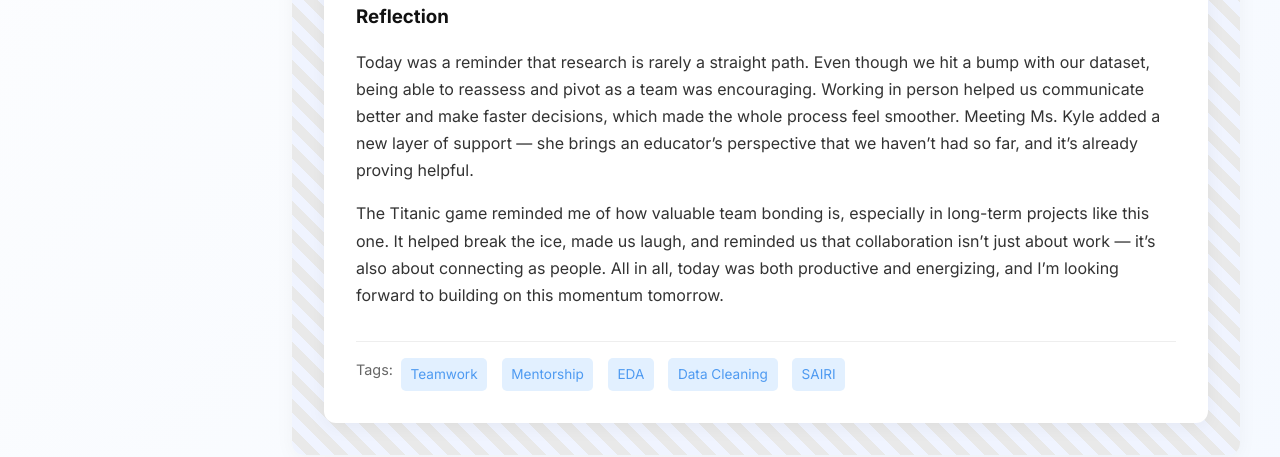
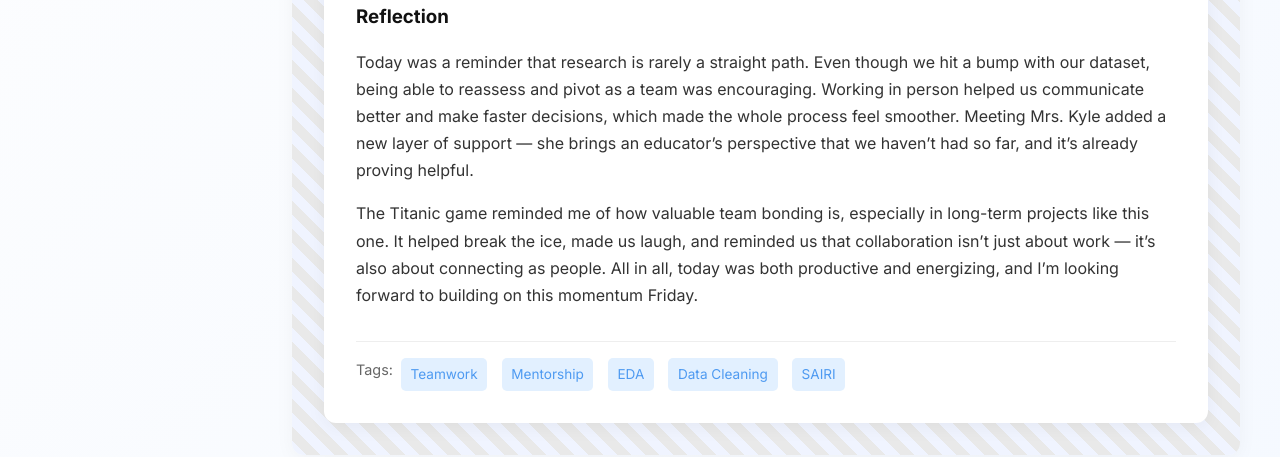
Before and after one commit to wisdomagbeve01/wisdomagbeve01.github.io, a Jekyll site: the page built from _posts/2025-06-18-day-17.md, in a window 1280 px wide. Shown: the part 833-1290 px from the top of the page. Built offline with Jekyll 4.4.1, drawn with Linux system fonts in a browser that asks for light colours.

Commit message:
Update 2025-06-18-day-17.md

```diff
--- a/_posts/2025-06-18-day-17.md
+++ b/_posts/2025-06-18-day-17.md
@@ -19,7 +19,7 @@ blockers: |
   Dropping one of our datasets due to missing key features was a challenge, but we adjusted quickly and found a new direction.
 
 reflection: |
-  Today was a reminder that research is rarely a straight path. Even though we hit a bump with our dataset, being able to reassess and pivot as a team was encouraging. Working in person helped us communicate better and make faster decisions, which made the whole process feel smoother. Meeting Ms. Kyle added a new layer of support — she brings an educator's perspective that we haven’t had so far, and it’s already proving helpful.
+  Today was a reminder that research is rarely a straight path. Even though we hit a bump with our dataset, being able to reassess and pivot as a team was encouraging. Working in person helped us communicate better and make faster decisions, which made the whole process feel smoother. Meeting Mrs. Kyle added a new layer of support — she brings an educator's perspective that we haven’t had so far, and it’s already proving helpful.
 
-  The Titanic game reminded me of how valuable team bonding is, especially in long-term projects like this one. It helped break the ice, made us laugh, and reminded us that collaboration isn't just about work — it’s also about connecting as people. All in all, today was both productive and energizing, and I’m looking forward to building on this momentum tomorrow.
+  The Titanic game reminded me of how valuable team bonding is, especially in long-term projects like this one. It helped break the ice, made us laugh, and reminded us that collaboration isn't just about work — it’s also about connecting as people. All in all, today was both productive and energizing, and I’m looking forward to building on this momentum Friday.
 ---
```
